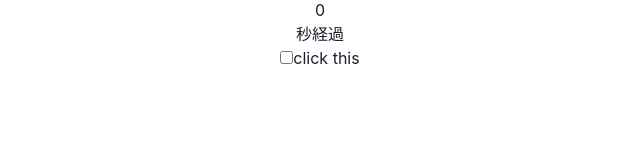
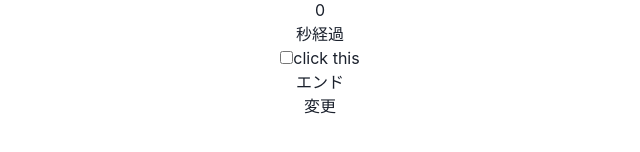
Before and after one commit to kei-1313/react-tutorial, a React (Create React App) app: page / in a window 1280 px wide. Shown: the part 2387-2539 px from the top of the page, without its empty margins (320-960 px from the left). Built offline with nearby package versions, Linux system fonts and the light colour scheme.

Commit message:
クリーンアップ関数を使ってみる

```diff
--- a/src/component/effect/Effect.jsx
+++ b/src/component/effect/Effect.jsx
@@ -1,8 +1,29 @@
 import React, { useEffect, useState } from 'react'
+
+const End = () => {
+  useEffect(() => {
+    console.log("start");
+    // 依存配列を設定してなければ、コンポーネントが削除された段階で発火
+    return() => {
+      console.log("end");
+    }
+  })
+  return (
+    <>
+      <div>
+        エンド
+      </div>
+
+    </>
+  )
+}
+
+
 
 const Effect = () => {
   const [time, setTime] = useState(0);
   const [status, setStatus] = useState(false)
+  const [isDisplay, setIsDisplay] = useState(true);
 
   useEffect(() => {
     console.log("call back");
@@ -15,6 +36,8 @@ const Effect = () => {
     if(status) {
       window.alert("アラートです");
     }
+
+
   }, [status])
 
   return (
@@ -28,6 +51,9 @@ const Effect = () => {
           click this
         </label>
       </div>
+
+      {isDisplay && <End/>}
+      <button onClick={() => setIsDisplay(prev => !prev)}>変更</button>
     </div>
   )
 }
```
